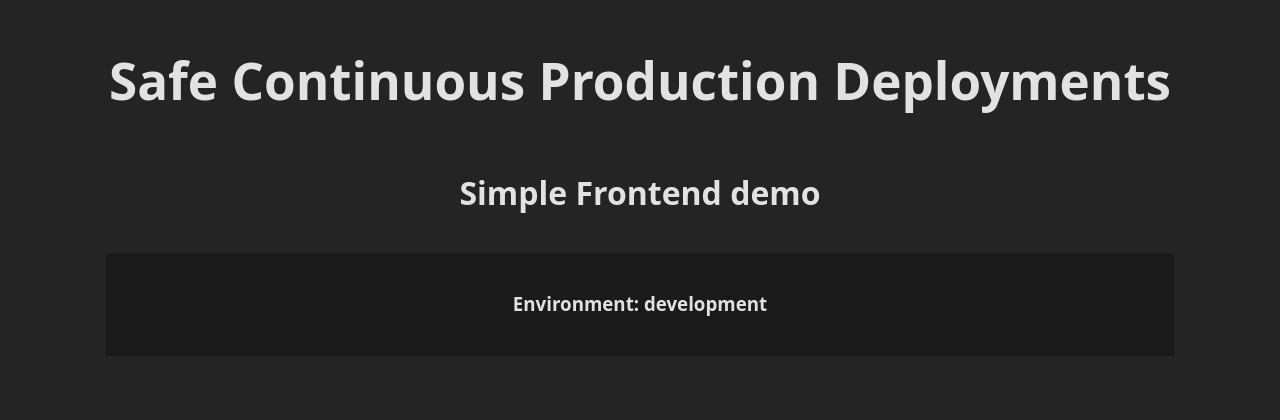
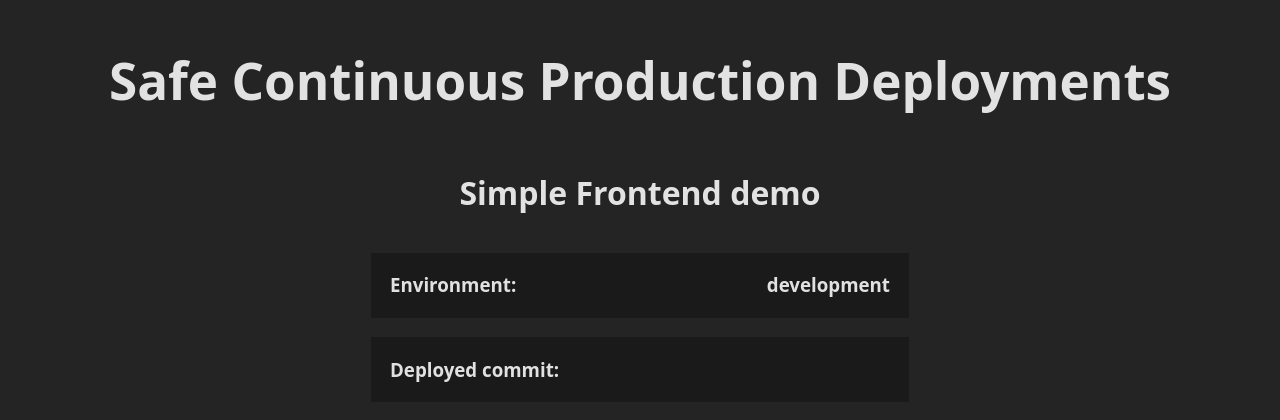
Before and after one commit to simple-frontend-dev/demo-safe-continuous-production-deployments, a website built with Vite: page index.html in a window 1280 px wide. Shown: the part 164-584 px from the top of the page. Built offline with nearby package versions, Linux system fonts and the light colour scheme.

Commit message:
ci: improve UI build context

```diff
--- a/src/main.ts
+++ b/src/main.ts
@@ -1,13 +1,17 @@
 import "./style.css";
 
 const environment = import.meta.env.PUBLIC_ENV;
+const sha = import.meta.env.PUBLIC_SHA;
 
 document.querySelector<HTMLDivElement>("#app")!.innerHTML = `
   <div>
     <h1>Safe Continuous Production Deployments</h1>
     <h2>Simple Frontend demo</h2>
     <h3 class="highlight">
-      Environment: ${environment}
+      <span class="description">Environment:</span><span>${environment}</span>
+    </h3>
+    <h3 class="highlight">
+      <span class="description">Deployed commit:</span><span class="commit-sha">${sha}</span>
     </h3>
   </div>
 `;
--- a/src/style.css
+++ b/src/style.css
@@ -50,6 +50,16 @@ a:hover {
 }
 
 .highlight {
-  padding: 2em;
+  padding: 1em;
+  margin: 1em auto;
+  width: 500px;
   background-color: #1a1a1a;
+  display: flex;
+  justify-content: space-between;
+  align-items: center;
 }
+
+.commit-sha {
+  line-height: 1;
+  font-size: 0.6em;
+}
--- a/vite.config.ts
+++ b/vite.config.ts
@@ -6,5 +6,6 @@ console.log("Build CONTEXT:", process.env.CONTEXT);
 export default defineConfig({
   define: {
     "import.meta.env.PUBLIC_ENV": JSON.stringify(process.env.VERCEL_ENV || process.env.NETLIFY_ENV || "development"),
+    "import.meta.env.PUBLIC_SHA": JSON.stringify(process.env.VERCEL_GIT_COMMIT_REF || process.env.COMMIT_REF || ""),
   },
 });
```
Also changed, not shown: .github/workflows/pull-request-end-to-end-tests.yml.
